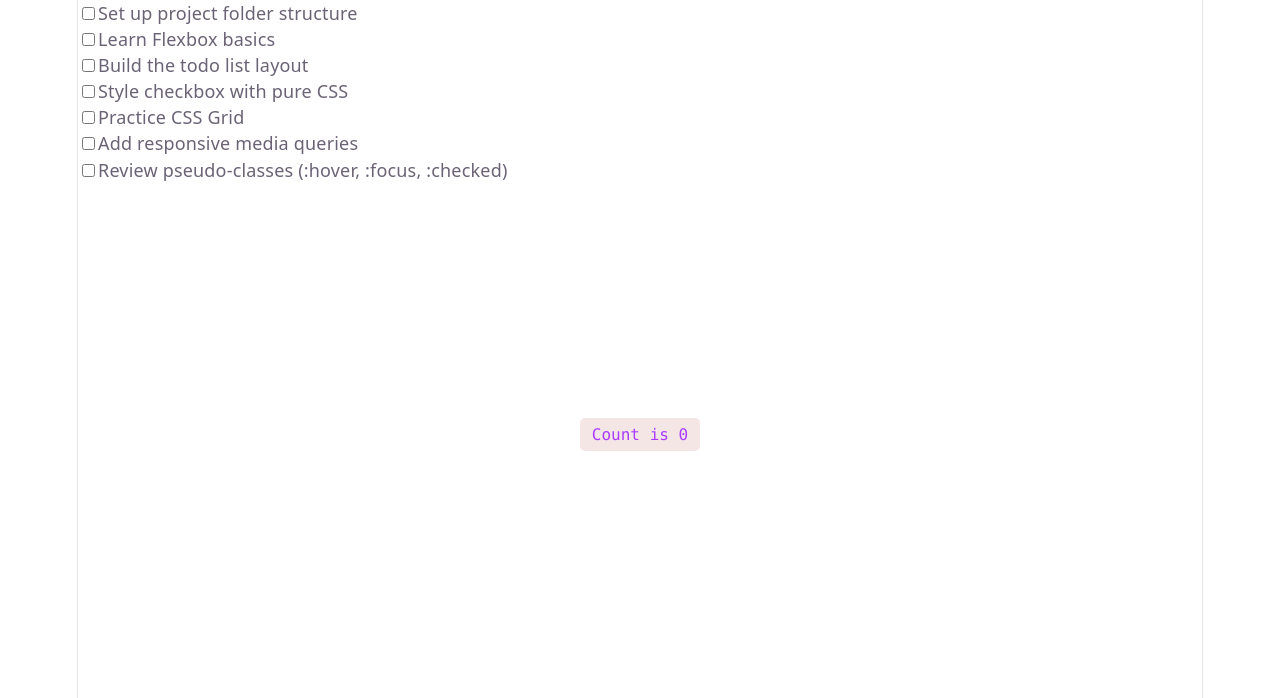
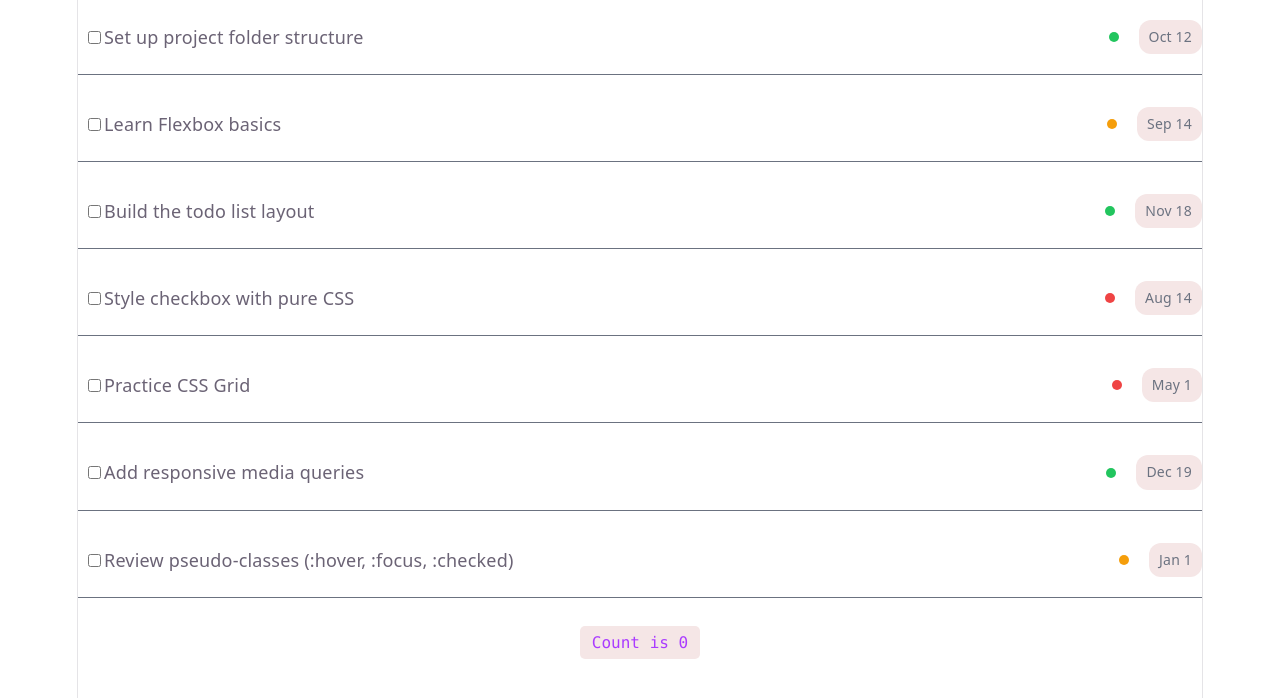
Before and after one commit to QQuanfwork-04/Todo_List, a React (Vite) app: page / in a window 1280 px wide. Shown: the top 698 px of the page. Built offline with nearby package versions, Linux system fonts and the light colour scheme.

Commit message:
Update status r-l-side

```diff
--- a/src/App.css
+++ b/src/App.css
@@ -56,25 +56,70 @@
   }
 }
 
+.todo-item{
+  display: flex;
+  justify-content: space-between;
+  align-items: center;
+  width: 100%;
+}
+
 #middle_content{
   display: flex;
-  justify-content: left;
-  gap: 10px;
-  align-items: center;
+  flex-direction: column;
+  gap: 12px;
+}
+#middle_content .todo-item {
+  border-bottom: 1px solid #6b7280;
+  padding: 12px 0;
 }
 #r-side{
   display: flex;
-  width: 70%;
   background-color: var(--bg);
   flex-direction: column;
-  flex: 1;
+  flex: 7;
+  gap: 12px;
+  padding: 12px 6px;
   align-items: flex-start;
+}
+#l-side{
+  flex: 3;
+  display: flex;
+  align-items: center;
+  gap: 12px;
+  justify-content: flex-end;
 }
 .checkbox-container {
   display: flex;
   align-items: center;
   gap: 8px;
   cursor: pointer;
+}
+.priority-dot {
+  width: 10px;
+  height: 10px;
+  border-radius: 50%;
+  display: inline-block;
+  margin-right: 8px;
+  background-color: #22c55e;
+}
+.due-date {
+font-size: 14px;
+background-color:rgb(245, 230, 230);
+color: #6b7280;
+padding: 4px 10px;
+border-radius: 12px;
+
+}
+.priority-dot.low {
+  background-color: #22c55e; /* xanh lá */
+}
+
+.priority-dot.medium {
+  background-color: #f59e0b; /* vàng/cam */
+}
+
+.priority-dot.high {
+  background-color: #ef4444; /* đỏ */
 }
 #center {
   display: flex;
--- a/src/App.jsx
+++ b/src/App.jsx
@@ -5,13 +5,13 @@ import './App.css'
 function App() {
   const [count, setCount] = useState(0)
   const [todos, setTodos] = useState([
-    {id: 1, text: 'Set up project folder structure', isCompleted: false },
-    {id: 2, text: 'Learn Flexbox basics', isCompleted: false },
-    {id: 3, text: 'Build the todo list layout', isCompleted: false },
-    {id: 4, text: 'Style checkbox with pure CSS', isCompleted: false },
-    {id: 5, text: 'Practice CSS Grid', isCompleted: false },
-    {id: 6, text: 'Add responsive media queries', isCompleted: false },
-    {id: 7, text: 'Review pseudo-classes (:hover, :focus, :checked)', isCompleted: false }
+    {id: 1, text: 'Set up project folder structure', priority: "low", date: "Oct 12", isCompleted: false },
+    {id: 2, text: 'Learn Flexbox basics', priority: "medium", date: "Sep 14", isCompleted: false },
+    {id: 3, text: 'Build the todo list layout', priority: "low", date: "Nov 18", isCompleted: false },
+    {id: 4, text: 'Style checkbox with pure CSS', priority: "high", date: "Aug 14", isCompleted: false },
+    {id: 5, text: 'Practice CSS Grid', priority: "high", date: "May 1", isCompleted: false },
+    {id: 6, text: 'Add responsive media queries', priority: "low", date: "Dec 19", isCompleted: false },
+    {id: 7, text: 'Review pseudo-classes (:hover, :focus, :checked)', priority: "medium", date: "Jan 1", isCompleted: false }
   ])
   const handleCheckboxChange = (id) => {
     const updatedTodos = todos.map(todo => {
@@ -25,19 +25,24 @@ function App() {
   return (
     <>
       <section id="middle_content">
+        {todos.map((todo) =>(
+          <div key={todo.id} className="todo-item">
             <div id="r-side">
-          {todos.map((todo) =>(
-          <label key={todo.id}>
+              <label id="lable_check" key={todo.id}>
                 <input
                   type="checkbox"
                   checked={todo.isCompleted}
                   onChange={() => handleCheckboxChange(todo.id)}
                 />
-            <span style={{ textDecoration: todo.isCompleted ? 'line-through' : 'none' }}></span>
-            {todo.text}
+                <span style={{ textDecoration: todo.isCompleted ? 'line-through' : 'none' }}>{todo.text}</span>
               </label>
+            </div>
+            <div id="l-side">
+              <span className={`priority-dot ${todo.priority}`}></span>
+              <span className="due-date">{todo.date}</span>
+            </div>
+        </div>
           ))}
-        </div>
       </section>
       <section id="center">
         <button
```
Lines whose indentation alone changed are shown as unchanged.
